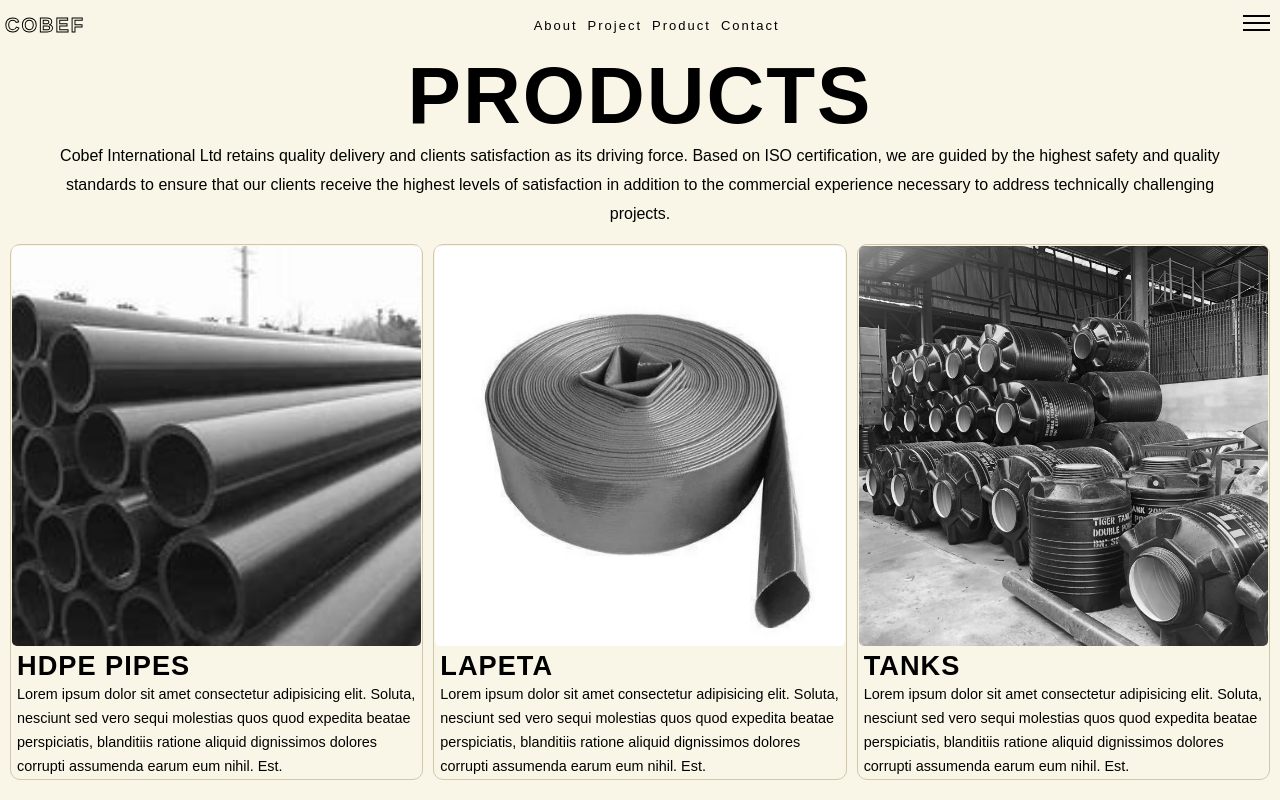
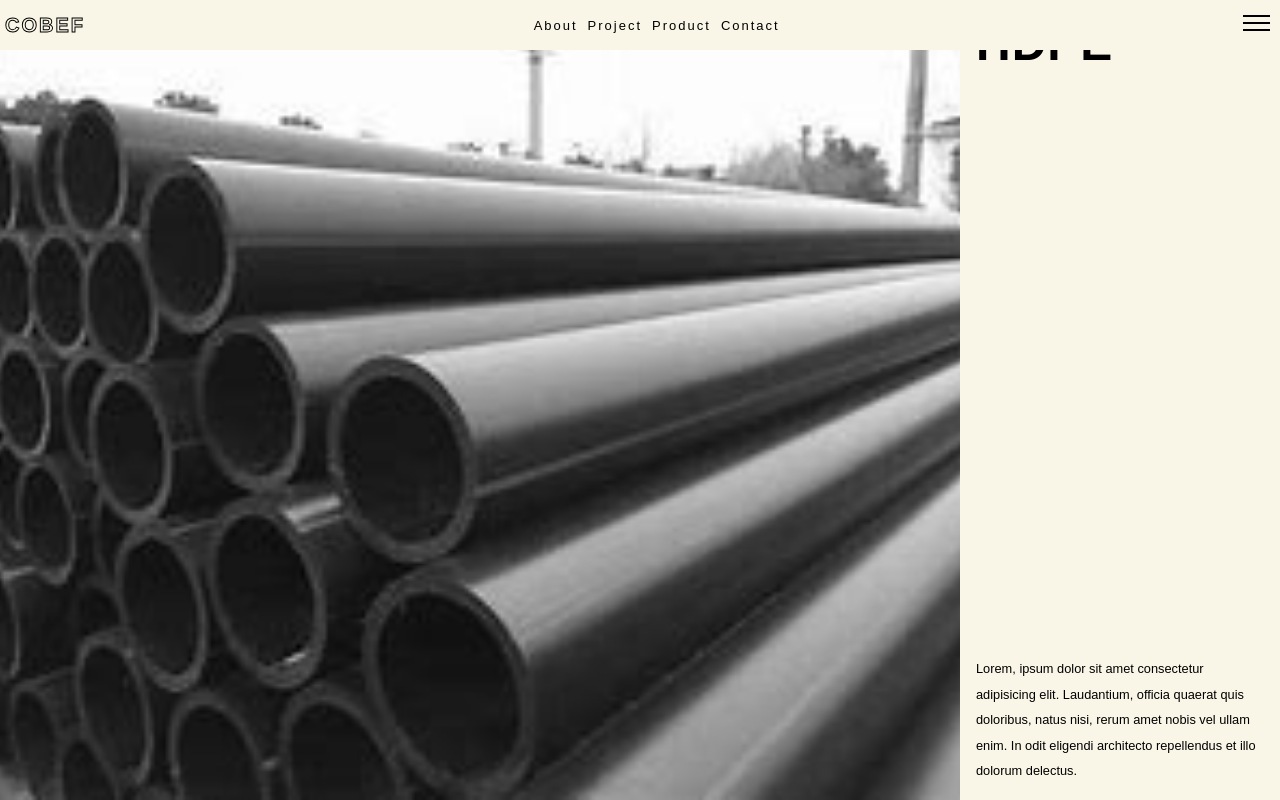
Before and after one commit to utibeinyangetuk/cobef, a Vue app: page /products in a window 1280 px wide. Built offline with nearby package versions, Linux system fonts and the light colour scheme; a web font is replaced by a local one.

Commit message:
products page mock design

```diff
--- a/src/views/Products.vue
+++ b/src/views/Products.vue
@@ -1,243 +1,148 @@
 <template>
    <div class="container">
-      <div class="header">
-         <h1>Products</h1>
-         <p>
-            Cobef International Ltd retains quality delivery and clients
-            satisfaction as its driving force. Based on ISO certification, we
-            are guided by the highest safety and quality standards to ensure
-            that our clients receive the highest levels of satisfaction in
-            addition to the commercial experience necessary to address
-            technically challenging projects.
-         </p>
+      <div class="left" ref="leftDiv">
+         <div v-for="(image, index) in images" :key="index" class="box" :style="{ backgroundImage: `url(${image})` }"
+            :data-index="index">
+            <!-- Image will be set via CSS background -->
+         </div>
       </div>
-      <div class="catalog">
-         <div class="product-container">
-            <div class="product">
-               <img src="../assets/materials/hdpe.jpg" />
-               <div class="product-description">
-                  <h1>HDPE PIPES</h1>
-                  <p>
-                     Lorem ipsum dolor sit amet consectetur adipisicing elit.
-                     Soluta, nesciunt sed vero sequi molestias quos quod
-                     expedita beatae perspiciatis, blanditiis ratione aliquid
-                     dignissimos dolores corrupti assumenda earum eum nihil.
-                     Est.
-                  </p>
-               </div>
-            </div>
-            <div class="product">
-               <img src="../assets/materials/LAPETA.jpg" />
-               <div class="product-description">
-                  <h1>LAPETA</h1>
-                  <p>
-                     Lorem ipsum dolor sit amet consectetur adipisicing elit.
-                     Soluta, nesciunt sed vero sequi molestias quos quod
-                     expedita beatae perspiciatis, blanditiis ratione aliquid
-                     dignissimos dolores corrupti assumenda earum eum nihil.
-                     Est.
-                  </p>
-               </div>
-            </div>
-            <div class="product">
-               <img src="../assets/materials/Tank.jpeg" />
-               <div class="product-description">
-                  <h1>TANKS</h1>
-                  <p>
-                     Lorem ipsum dolor sit amet consectetur adipisicing elit.
-                     Soluta, nesciunt sed vero sequi molestias quos quod
-                     expedita beatae perspiciatis, blanditiis ratione aliquid
-                     dignissimos dolores corrupti assumenda earum eum nihil.
-                     Est.
-                  </p>
-               </div>
-            </div>
-            <div class="product">
-               <img src="../assets/materials/pressure.jpg" />
-               <div class="product-description">
-                  <h1>PRESSURE PIPES</h1>
-                  <p>
-                     Lorem ipsum dolor sit amet consectetur adipisicing elit.
-                     Soluta, nesciunt sed vero sequi molestias quos quod
-                     expedita beatae perspiciatis, blanditiis ratione aliquid
-                     dignissimos dolores corrupti assumenda earum eum nihil.
-                     Est.
-                  </p>
-               </div>
-            </div>
-            <div class="product">
-               <img src="../assets/materials/suction-hose.jpg" />
-               <div class="product-description">
-                  <h1>SUCTION HOSE</h1>
-                  <p>
-                     Lorem ipsum dolor sit amet consectetur adipisicing elit.
-                     Soluta, nesciunt sed vero sequi molestias quos quod
-                     expedita beatae perspiciatis, blanditiis ratione aliquid
-                     dignissimos dolores corrupti assumenda earum eum nihil.
-                     Est.
-                  </p>
-               </div>
-            </div>
-            <div class="product">
-               <img src="../assets/materials/conduit.jpg" />
-               <div class="product-description">
-                  <h1>CONDUIT PIPES</h1>
-                  <p>
-                     Lorem ipsum dolor sit amet consectetur adipisicing elit.
-                     Soluta, nesciunt sed vero sequi molestias quos quod
-                     expedita beatae perspiciatis, blanditiis ratione aliquid
-                     dignissimos dolores corrupti assumenda earum eum nihil.
-                     Est.
-                  </p>
-               </div>
-            </div>
-            <div class="product">
-               <img src="../assets/materials/corrugated-pipe.jpg" />
-               <div class="product-description">
-                  <h1>CORRUGATED PIPES</h1>
-                  <p>
-                     Lorem ipsum dolor sit amet consectetur adipisicing elit.
-                     Soluta, nesciunt sed vero sequi molestias quos quod
-                     expedita beatae perspiciatis, blanditiis ratione aliquid
-                     dignissimos dolores corrupti assumenda earum eum nihil.
-                     Est.
-                  </p>
-               </div>
-            </div>
-            <div class="product">
-               <img src="../assets/materials/marine-rope.jpg" />
-               <div class="product-description">
-                  <h1>MARINE ROPES</h1>
-                  <p>
-                     Lorem ipsum dolor sit amet consectetur adipisicing elit.
-                     Soluta, nesciunt sed vero sequi molestias quos quod
-                     expedita beatae perspiciatis, blanditiis ratione aliquid
-                     dignissimos dolores corrupti assumenda earum eum nihil.
-                     Est.
-                  </p>
-               </div>
-            </div>
-            <div class="product">
-               <img src="../assets/materials/pvc.jpg" />
-               <div class="product-description">
-                  <h1>PVC PIPES</h1>
-                  <p>
-                     Lorem ipsum dolor sit amet consectetur adipisicing elit.
-                     Soluta, nesciunt sed vero sequi molestias quos quod
-                     expedita beatae perspiciatis, blanditiis ratione aliquid
-                     dignissimos dolores corrupti assumenda earum eum nihil.
-                     Est.
-                  </p>
-               </div>
-            </div>
-         </div>
+      <div class="right">
+         <h1>{{ currentHeading }}</h1>
+         <p>{{ currentContent }}</p>
       </div>
    </div>
 </template>
 
+<script setup>
+   import { onMounted, ref } from 'vue';
+   import conduit from '../assets/materials/conduit.jpg';
+   import corrugated from '../assets/materials/corrugated-pipe.jpg';
+   import hdpe from '../assets/materials/hdpe.jpg';
+   import lapeta from '../assets/materials/LAPETA.jpg';
+   import marine_rope from '../assets/materials/marine-rope.jpg';
+   import pressure from '../assets/materials/pressure.jpg';
+   import pvc from '../assets/materials/pvc.jpg';
+   import suction from '../assets/materials/suction-hose.jpg';
+   import tank from '../assets/materials/Tank.jpeg';
+
+   // Create an array of the images
+   const images = [hdpe, lapeta, tank, pressure, suction, conduit, corrugated, marine_rope, pvc];
+
+   // Define headings and corresponding contents
+   const headings = [
+      'hdpe', 'lapeta', 'Plastic tanks',
+      'pressure pipes', 'suction hose', 'conduit pipes',
+      'corrugated pipes', 'marine rope', 'pvc pipes'
+   ];
+
+   const contents = [
+      '   Lorem, ipsum dolor sit amet consectetur adipisicing elit. Laudantium, officia quaerat quis doloribus, natus nisi, rerum amet nobis vel ullam enim. In odit eligendi architecto repellendus et illo dolorum delectus.', '   Lorem, ipsum dolor sit amet consectetur adipisicing elit. Laudantium, officia quaerat quis doloribus, natus nisi, rerum amet nobis vel ullam enim. In odit eligendi architecto repellendus et illo dolorum delectus.', '   Lorem, ipsum dolor sit amet consectetur adipisicing elit. Laudantium, officia quaerat quis doloribus, natus nisi, rerum amet nobis vel ullam enim. In odit eligendi architecto repellendus et illo dolorum delectus.',
+      '   Lorem, ipsum dolor sit amet consectetur adipisicing elit. Laudantium, officia quaerat quis doloribus, natus nisi, rerum amet nobis vel ullam enim. In odit eligendi architecto repellendus et illo dolorum delectus.', '   Lorem, ipsum dolor sit amet consectetur adipisicing elit. Laudantium, officia quaerat quis doloribus, natus nisi, rerum amet nobis vel ullam enim. In odit eligendi architecto repellendus et illo dolorum delectus.', '   Lorem, ipsum dolor sit amet consectetur adipisicing elit. Laudantium, officia quaerat quis doloribus, natus nisi, rerum amet nobis vel ullam enim. In odit eligendi architecto repellendus et illo dolorum delectus.',
+      '   Lorem, ipsum dolor sit amet consectetur adipisicing elit. Laudantium, officia quaerat quis doloribus, natus nisi, rerum amet nobis vel ullam enim. In odit eligendi architecto repellendus et illo dolorum delectus.', '   Lorem, ipsum dolor sit amet consectetur adipisicing elit. Laudantium, officia quaerat quis doloribus, natus nisi, rerum amet nobis vel ullam enim. In odit eligendi architecto repellendus et illo dolorum delectus.', '   Lorem, ipsum dolor sit amet consectetur adipisicing elit. Laudantium, officia quaerat quis doloribus, natus nisi, rerum amet nobis vel ullam enim. In odit eligendi architecto repellendus et illo dolorum delectus.',
+   ];
+
+   const currentHeading = ref(headings[0]);
+   const currentContent = ref(contents[0]);
+
+   const updateRightDivContent = (entries) => {
+      entries.forEach(entry => {
+         if (entry.isIntersecting) {
+            const index = parseInt(entry.target.dataset.index);
+            currentHeading.value = headings[index];
+            currentContent.value = contents[index];
+         }
+      });
+   };
+
+   onMounted(() => {
+      const observer = new IntersectionObserver(updateRightDivContent, {
+         root: document.querySelector('.left'),
+         threshold: 0.5 // Trigger update when 50% of the box is visible
+      });
+
+      const boxes = document.querySelectorAll('.box');
+      boxes.forEach((box) => {
+         observer.observe(box);
+      });
+   });
+</script>
+
 <style scoped>
    .container {
-      margin-top: 50px;
-      background-color: var(--pry-background);
+      display: grid;
+      grid-template-columns: 3fr 1fr;
+      height: 100vh;
+      width: 100%;
+      background-color: var(--background2);
    }
 
-   .header {
-      width: 100%;
-      margin-top: 20px;
-      text-align: center;
+   .left {
+      flex: 1;
+      gap: 10px;
+      overflow-y: scroll;
+      scroll-snap-type: y mandatory;
+      border-right: var(--border);
+      filter: grayscale();
    }
 
-   .header h1 {
-      text-transform: uppercase;
-      font-size: 5em;
-      font-weight: 700;
-      color: var(--pry-text-color);
-      height: fit-content;
-      letter-spacing: 2px;
+   .right {
+      position: -webkit-sticky;
+      position: sticky;
+      top: 0;
+      width: 100%;
+      height: 100vh;
+      padding: 1rem;
+      background-color: var(--background2);
+      transition: background-color 0.3s ease;
+      display: flex;
+      flex-direction: column;
+      justify-content: space-between;
    }
 
-   .header p {
-      font-size: 1em;
-      line-height: 1.8em;
-      padding: 0 60px;
-      margin-bottom: 1rem;
+   .right h1 {
+      text-transform: uppercase;
+      text-align: left;
+      letter-spacing: 1px;
+      font-size: 3em;
+      color: var(--sec-text);
    }
 
-   .product-container {
-      display: grid;
-      grid-template-columns: repeat(auto-fit, minmax(400px, 1fr));
-      grid-gap: 10px;
-      padding: 0 10px;
+   .right p {
+      font-size: .8em;
+      line-height: 2em;
+      color: var(--sec-text);
    }
 
-   .product {
-      border-radius: 10px;
-      border: var(--pry-border);
-      transition: transform 0.5s ease-in-out, box-shadow 0.5s ease-in-out;
-      margin-bottom: 20px;
-      padding: 1px;
+   .box {
+      height: 100vh;
+      scroll-snap-align: start;
+      background-size: cover;
+      background-repeat: no-repeat;
+      background-position: center;
+      border: var(--border);
    }
 
-   .product:hover {
-      box-shadow: 5px 5px 15px rgba(0, 0, 0, 0.2);
-      transform: translateY(-5px);
-   }
-
-   .product-container .product img {
-      width: 100%;
-      height: 50vh;
-      object-fit: cover;
-      border-radius: 5px;
-      transition: filter 0.3s ease-in-out;
-      filter: grayscale(1);
-   }
-
-   .product-container .product:hover img {
-      filter: brightness(0.9);
-   }
-
-   .product-description {
-      margin-left: 5px;
-   }
-
-   .product-description h1 {
-      font-size: 1.7em;
-      letter-spacing: 1px;
-      color: var(--pry-text-color);
-   }
-
-   .product-description p {
-      line-height: 1.5rem;
-      font-weight: 300;
-      color: var(--pry-text-color);
-      font-size: 0.9em;
-   }
-
-   @media only screen and (max-width: 1024px) {
-      .header {
-         padding: 0 10px;
+   @media (max-width: 1024px) {
+      .container {
+         display: flex;
+         flex-direction: column;
+         height: 100vh;
       }
 
-      .header h1 {
-         font-size: 3em;
+      .right {
+         position: relative;
+         padding-top: 2rem;
+         height: fit-content;
+         border: 2px solid #fff;
       }
 
-      .header p {
-         padding: 0;
-         font-size: .8em;
-         text-align: center;
-         font-weight: 400;
-         line-height: 2em;
+      .right h1 {
+         font-size: 2em;
+         margin-bottom: .3em;
       }
-.product-container{
-   display: flex;
-   flex-direction: column;
-}
-      .product-description h1 {
-         font-size: 1.4em;
-      }
-      .product-description p{
-         font-size: .7em;
+
+      .box {
+         background-size: contain;
       }
    }
 </style>
```
